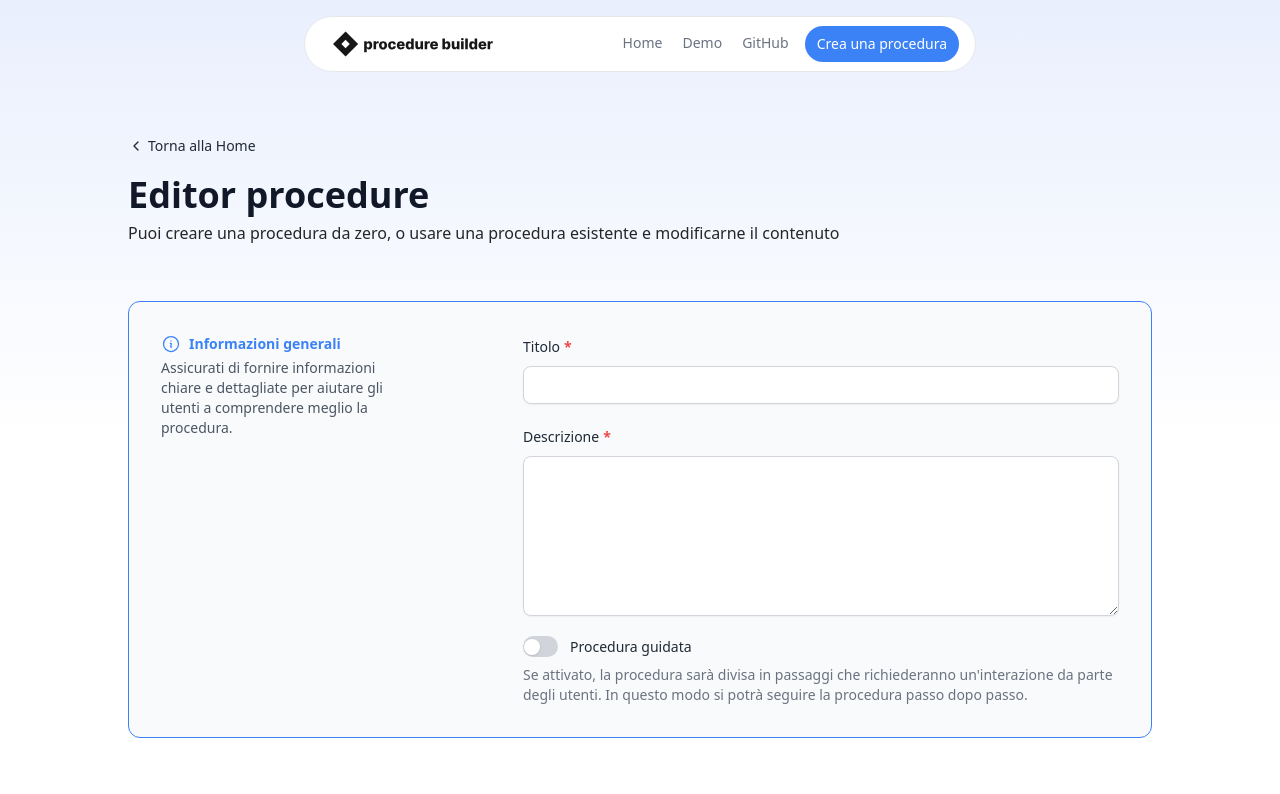
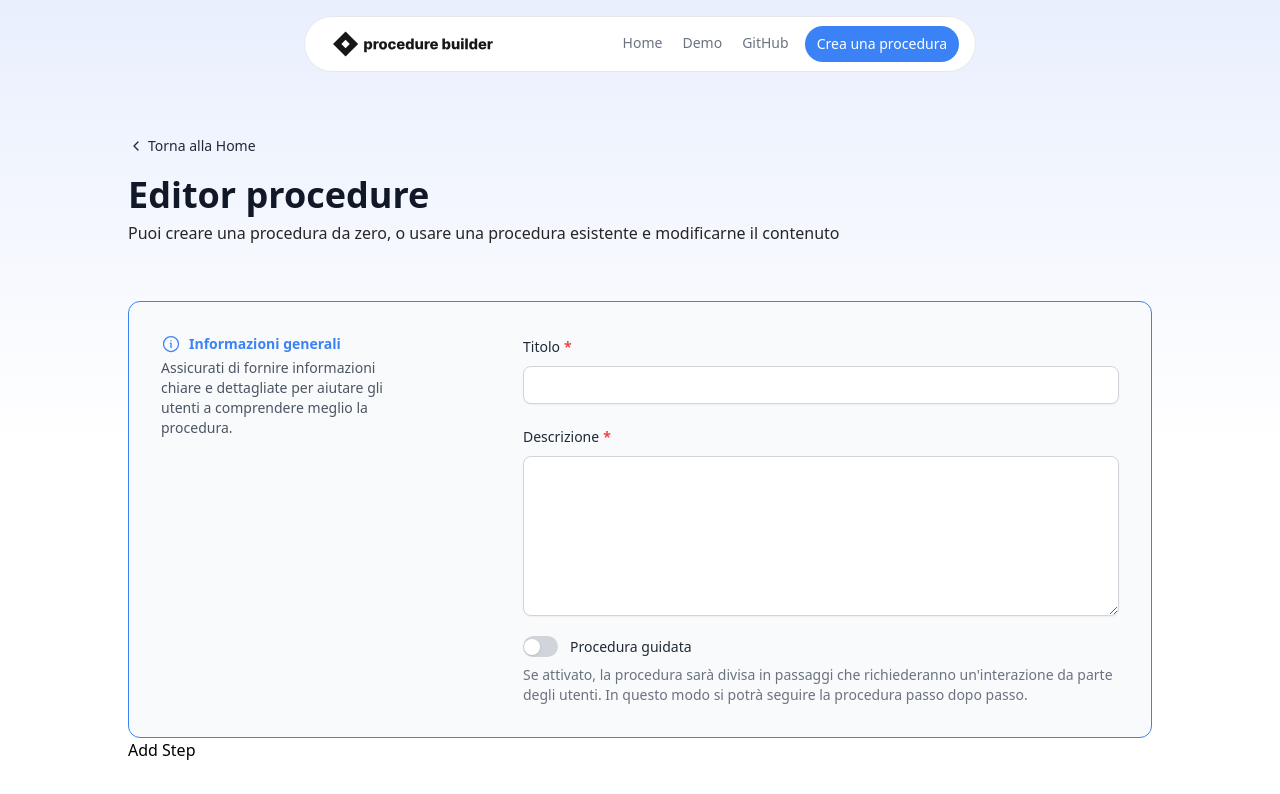
Before and after one commit to diemrt/diemrt-procedurebuilder-web, a React (Vite) app: page /procedure/editor in a window 1280 px wide. Shown: the top 794 px of the page. Built offline with nearby package versions, Linux system fonts and the light colour scheme.

Commit message:
Aggiungi il modulo EditorStepsForm al ProcedureEditorForm per gestire i passaggi della procedura

```diff
--- /dev/null
+++ b/src/components/forms/ProcedureEditorForm/EditorStepsForm/EditorStepsForm.tsx
@@ -0,0 +1,45 @@
+import { useFormContext, useFieldArray } from 'react-hook-form';
+
+const EditorStepsForm = () => {
+    const { control, register } = useFormContext();
+    const { fields, append, remove } = useFieldArray({
+        control,
+        name: 'steps'
+    });
+
+    const handleAddStep = () => {
+        append({ name: '', description: '', image: '', timeToRead: 0 });
+    };
+
+    return (
+        <div>
+            {fields.map((field, index) => (
+                <div key={field.id}>
+                    <input
+                        type="text"
+                        placeholder="Step Name"
+                        {...register(`steps.${index}.name` as const)}
+                    />
+                    <textarea
+                        placeholder="Step Description"
+                        {...register(`steps.${index}.description` as const)}
+                    />
+                    <input
+                        type="text"
+                        placeholder="Image URL"
+                        {...register(`steps.${index}.image` as const)}
+                    />
+                    <input
+                        type="number"
+                        placeholder="Time to Read (minutes)"
+                        {...register(`steps.${index}.timeToRead` as const)}
+                    />
+                    <button type="button" onClick={() => remove(index)}>Remove Step</button>
+                </div>
+            ))}
+            <button type="button" onClick={handleAddStep}>Add Step</button>
+        </div>
+    );
+};
+
+export default EditorStepsForm;
--- a/src/components/forms/ProcedureEditorForm/ProcedureEditorForm.tsx
+++ b/src/components/forms/ProcedureEditorForm/ProcedureEditorForm.tsx
@@ -1,6 +1,7 @@
 import { FieldValues, FormProvider, useForm } from "react-hook-form";
 import BackToLink from "../../BackToLink/BackToLink";
 import EditorGenericInfoForm from "./EditorGenericInfoForm/EditorGenericInfoForm";
+import EditorStepsForm from "./EditorStepsForm/EditorStepsForm";
 
 const ProcedureEditorForm = () => {
   const formProps = useForm<FieldValues>();
@@ -20,6 +21,7 @@ const ProcedureEditorForm = () => {
             </p>
           </div>
           <EditorGenericInfoForm />
+          <EditorStepsForm />
         </div>
       </div>
     </FormProvider>
```
